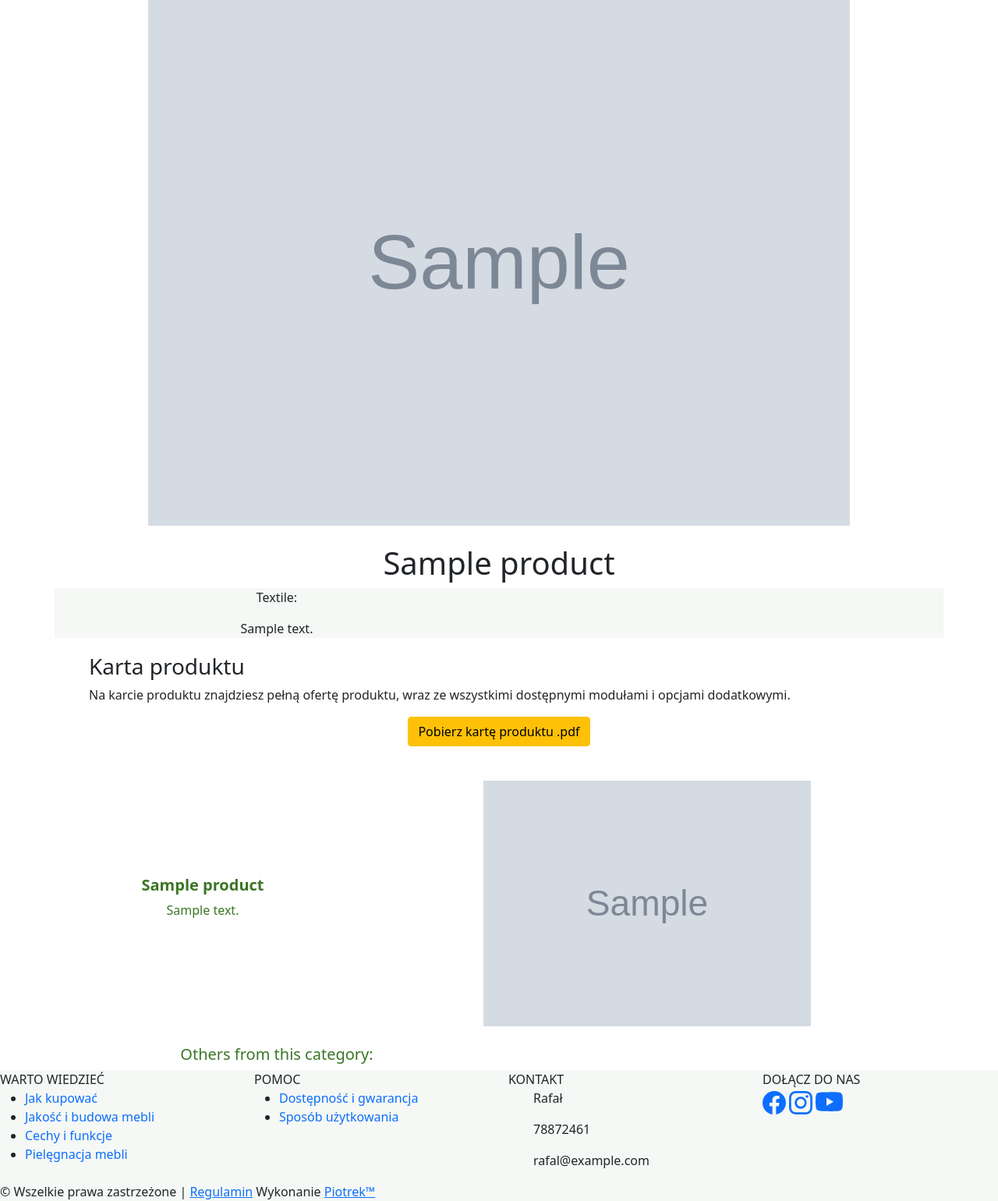
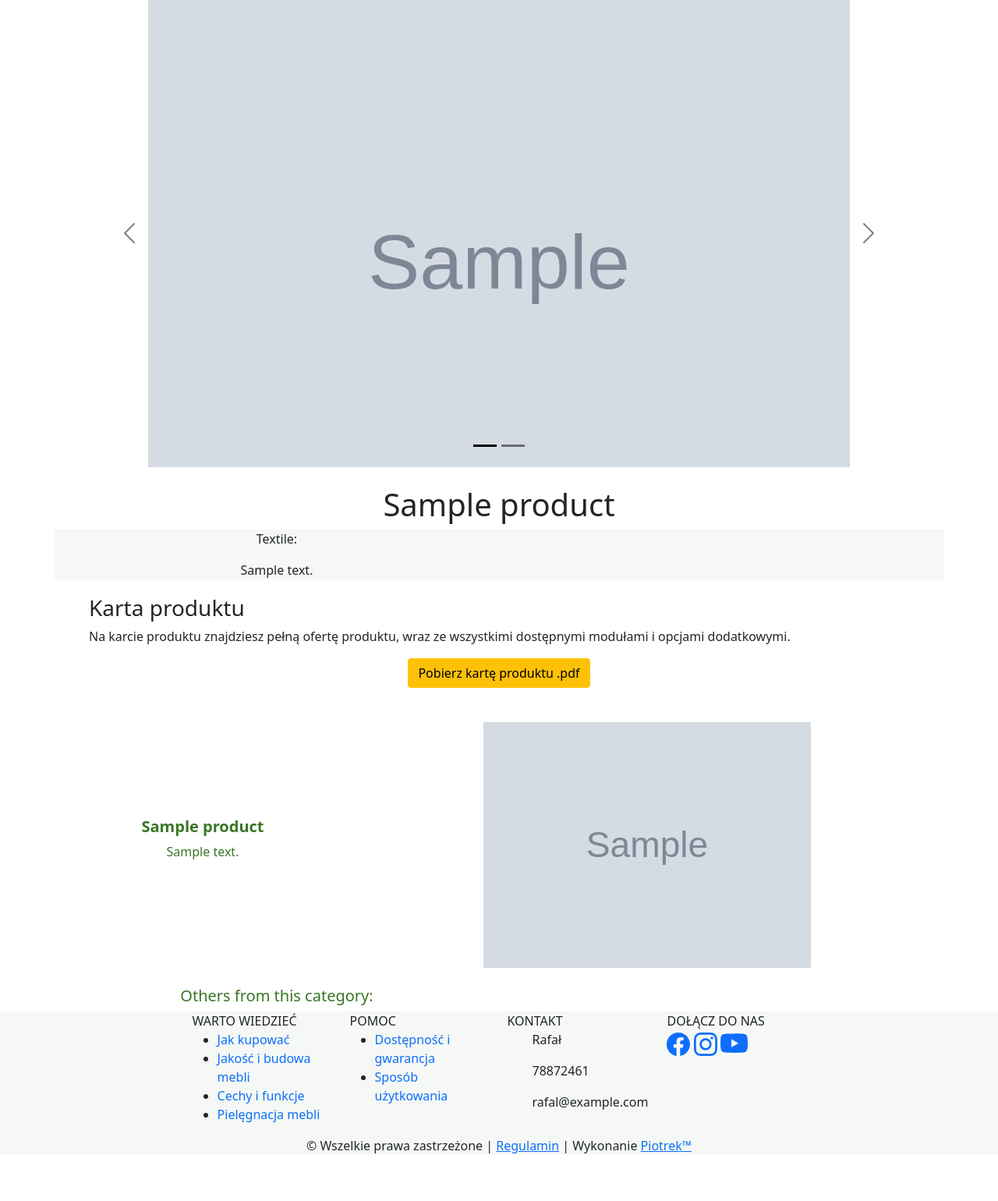
Before and after one commit to swiatekPiotr/mebramp, a Django app: page /product/1 in a window 1280 px wide. Shown: the part 59-1599 px from the top of the page at 78% size. After the commit the page ends 1538 px from the top, so only its background shows below. Run offline with Django 4.2, Linux system fonts and the light colour scheme; tables that the repository leaves empty hold one stand-in row (values such as "Sample post"); grey boxes marked "Sample" are stand-in pictures.

Commit message:
minor cosmetic changes

```diff
--- a/main/templates/main/base.html
+++ b/main/templates/main/base.html
@@ -73,7 +73,7 @@
 
     <footer id="footer" class="site-footer block-grey" role="contentinfo" style="background-color: rgba(58,117,37,0.05);">
       <div class="go-top-button shown"></div>
-      <div class="wrapper-middle">
+      <div class="d-flex justify-content-center">
         <div class="row">
           <div class="col large-2 medium-12 col-border">
             <h8>WARTO WIEDZIEĆ</h8>
@@ -166,14 +166,14 @@
           </div>
         </div>
       </div>
-      <div class="block-white">
+      <div class="d-flex justify-content-center">
         <div class="wrapper-middle">
           <span class="left">
             © Wszelkie prawa zastrzeżone |
             <a href="#">Regulamin</a>
           </span>
           <span class="right">
-            Wykonanie <a href=#>Piotrek™</a>
+            | Wykonanie <a href=#>Piotrek™</a>
           </span>
           <div class="clearfix"></div>
         </div>
--- a/main/templates/main/product.html
+++ b/main/templates/main/product.html
@@ -4,11 +4,18 @@
 
 {% block content %}
 <div class="container">
-  <div id="carouselExampleControls" class="carousel slide" data-bs-ride="carousel">
+  <div id="carouselExampleDark" class="carousel carousel-dark slide" data-bs-ride="carousel">
     {% if user.id == 2 %}
         <a class="btn btn-danger" href="/update_product/{{ single_product.id }}"> Update This Product </a>
     {% endif %}
-    <div class="carousel-inner">
+    <div class="carousel-indicators">
+      <button type="button" data-bs-target="#carouselExampleDark" data-bs-slide-to="0" class="active"
+            aria-current="true" aria-label="Slide 1">
+      </button>
+      <button type="button" data-bs-target="#carouselExampleDark" data-bs-slide-to="1" aria-label="Slide 2">
+      </button>
+    </div>
+    <div class="carousel-inner" style="height: 600px;">
       <div class="carousel-item active">
         {% if single_product.category_id == 3 or single_product.category_id == 6 %}
           <img width=530 src="{{ single_product.product_image1.url }}">
@@ -24,11 +31,11 @@
         {% endif %}
       </div>
     </div>
-    <button class="carousel-control-prev" type="button" data-bs-target="#carouselExampleControls" data-bs-slide="prev">
+  <button class="carousel-control-prev" type="button" data-bs-target="#carouselExampleDark" data-bs-slide="prev">
     <span class="carousel-control-prev-icon" aria-hidden="true"></span>
     <span class="visually-hidden">Previous</span>
   </button>
-  <button class="carousel-control-next" type="button" data-bs-target="#carouselExampleControls" data-bs-slide="next">
+  <button class="carousel-control-next" type="button" data-bs-target="#carouselExampleDark" data-bs-slide="next">
     <span class="carousel-control-next-icon" aria-hidden="true"></span>
     <span class="visually-hidden">Next</span>
   </button>
```
